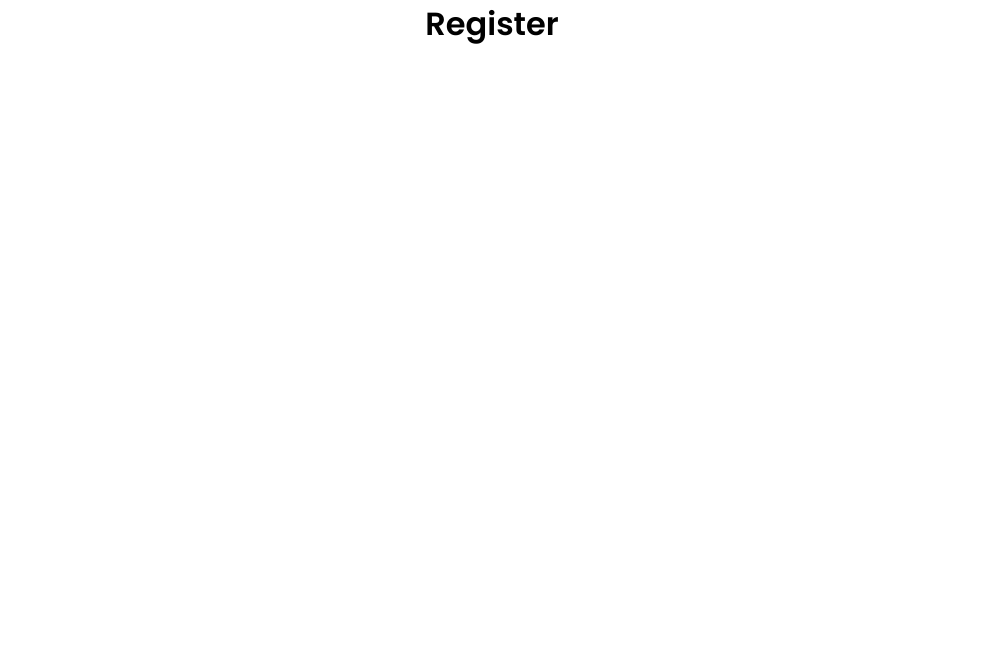
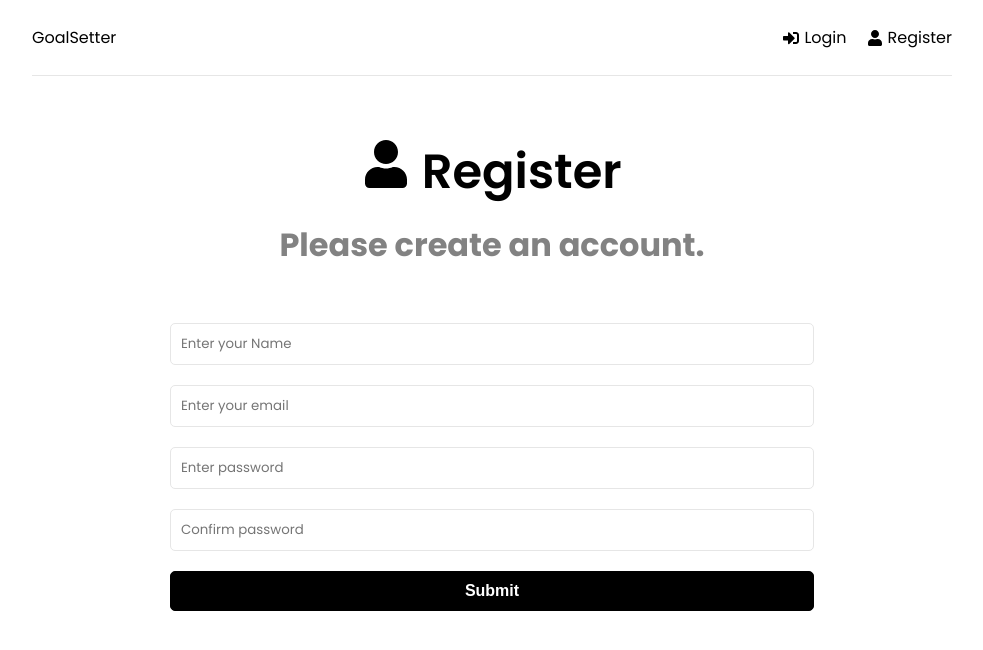
Before and after one commit to nansmatty/GoalSetterApp, a React (Create React App) app in the folder frontend/: page /register in a window 1280 px wide. Shown: the top 650 px of the page, without its empty margins (148-1131 px from the left). Built offline with nearby package versions, Linux system fonts and the light colour scheme.

Commit message:
register page is ready

```diff
--- a/frontend/package.json
+++ b/frontend/package.json
@@ -9,6 +9,7 @@
     "@testing-library/user-event": "^14.4.3",
     "react": "^18.2.0",
     "react-dom": "^18.2.0",
+    "react-icons": "^4.4.0",
     "react-redux": "^8.0.2",
     "react-router-dom": "^6.3.0",
     "react-scripts": "5.0.1",
--- a/frontend/src/App.js
+++ b/frontend/src/App.js
@@ -3,6 +3,7 @@ import {
 	Routes,
 	Route,
 } from "react-router-dom";
+import Header from "./components/Header";
 import Dashboard from "./pages/Dashboard";
 import Login from "./pages/Login";
 import Register from "./pages/Register";
@@ -12,6 +13,7 @@ const App = () => {
 		<>
 			<BrowserRouter>
 				<div className='container'>
+					<Header />
 					<Routes>
 						<Route
 							path='/'
--- /dev/null
+++ b/frontend/src/components/Header.jsx
@@ -0,0 +1,30 @@
+import {
+	FaSignInAlt,
+	FaSignOutAlt,
+	FaUser,
+} from "react-icons/fa";
+import { Link } from "react-router-dom";
+
+const Header = () => {
+	return (
+		<header className='header'>
+			<div className='logo'>
+				<Link to='/'>GoalSetter</Link>
+			</div>
+			<ul>
+				<li>
+					<Link to='/login'>
+						<FaSignInAlt /> Login
+					</Link>
+				</li>
+				<li>
+					<Link to='/register'>
+						<FaUser /> Register
+					</Link>
+				</li>
+			</ul>
+		</header>
+	);
+};
+
+export default Header;
--- a/frontend/src/pages/Register.jsx
+++ b/frontend/src/pages/Register.jsx
@@ -1,8 +1,93 @@
+import e from "express";
+import { useEffect, useState } from "react";
+import { FaUser } from "react-icons/fa";
+
 const Register = () => {
+	const [formData, setFormData] = useState({
+		name: "",
+		email: "",
+		password: "",
+		password2: "",
+	});
+
+	const { name, email, password, password2 } =
+		formData;
+
+	const onChange = () => {
+		setFormData((prevState) => ({
+			...prevState,
+			[e.target.name]: e.target.value,
+		}));
+	};
+
+	const onSubmitHandler = (e) => {
+		e.preventDefault();
+	};
+
 	return (
-		<div>
-			<h1>Register</h1>
-		</div>
+		<>
+			<section className='heading'>
+				<h1>
+					<FaUser /> Register
+				</h1>
+				<p>Please create an account.</p>
+			</section>
+			<section className='form'>
+				<form onSubmit={onSubmitHandler}>
+					<div className='form-group'>
+						<input
+							type='text'
+							className='form-control'
+							id='name'
+							name='name'
+							value={name}
+							placeholder='Enter your Name'
+							onChange={onChange}
+						/>
+					</div>
+					<div className='form-group'>
+						<input
+							type='email'
+							className='form-control'
+							id='email'
+							name='email'
+							value={email}
+							placeholder='Enter your email'
+							onChange={onChange}
+						/>
+					</div>
+					<div className='form-group'>
+						<input
+							type='password'
+							className='form-control'
+							id='password'
+							name='password'
+							value={password}
+							placeholder='Enter password'
+							onChange={onChange}
+						/>
+					</div>
+					<div className='form-group'>
+						<input
+							type='password'
+							className='form-control'
+							id='password2'
+							name='password2'
+							value={password2}
+							placeholder='Confirm password'
+							onChange={onChange}
+						/>
+					</div>
+					<div className='form-group'>
+						<button
+							type='submit'
+							className='btn btn-block'>
+							Submit
+						</button>
+					</div>
+				</form>
+			</section>
+		</>
 	);
 };
 
```
Also changed, not shown: 1 other file (tests, documents, lock files or other folders).
